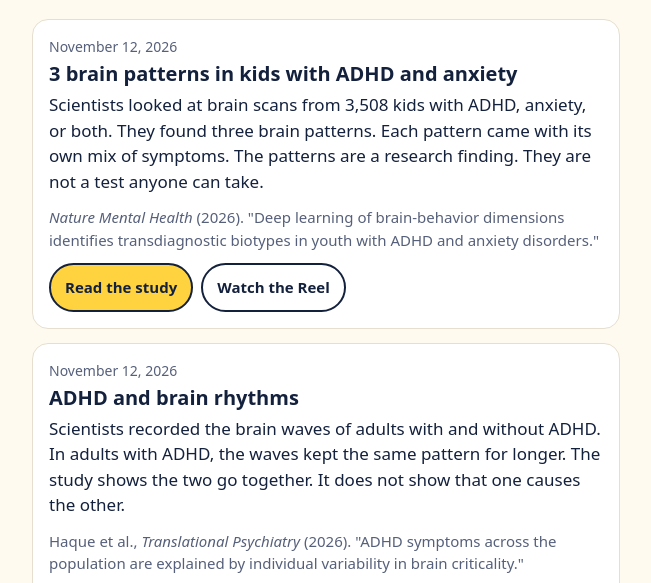
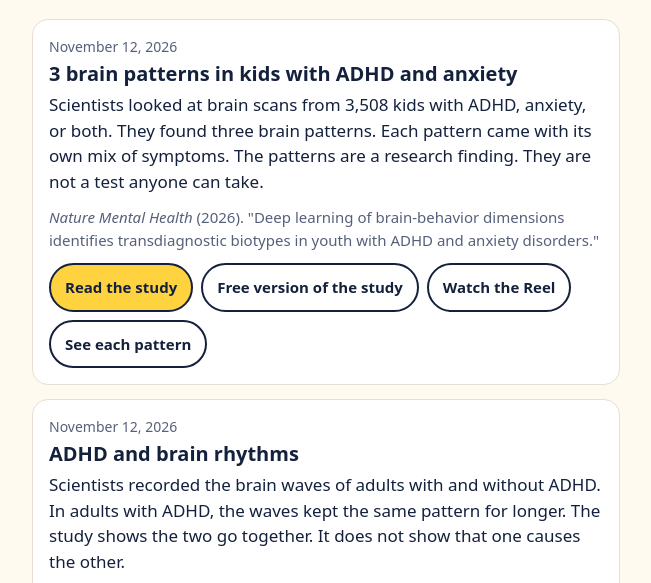
Before and after one commit to adhdscoop/adhdscoop.github.io, a plain HTML site: page index.html in a window 1280 px wide. Shown: the part 164-747 px from the top of the page, without its empty margins (314-965 px from the left). Drawn offline with Linux system fonts and the light colour scheme.

Commit message:
Reel 2 card: link the slide post and the free version of the study
Co-Authored-By: Claude Fable 5.2 <noreply@anthropic.com>

```diff
--- a/index.html
+++ b/index.html
@@ -49,7 +49,9 @@ footer a{color:var(--link)}
   <p class="cite"><i>Nature Mental Health</i> (2026). "Deep learning of brain-behavior dimensions identifies transdiagnostic biotypes in youth with ADHD and anxiety disorders."</p>
   <ul class="links">
     <li><a class="paper" href="https://doi.org/10.1038/s44220-026-00740-3">Read the study</a></li>
+    <li><a href="https://www.biorxiv.org/content/10.1101/2025.10.13.682243v1.full">Free version of the study</a></li>
     <li><a href="https://www.instagram.com/adhdscoop/reel/DfqCiQ0MpJF/">Watch the Reel</a></li>
+    <li><a href="https://www.instagram.com/p/DfqF0U5GVRM/">See each pattern</a></li>
   </ul>
 </article>
 
```
